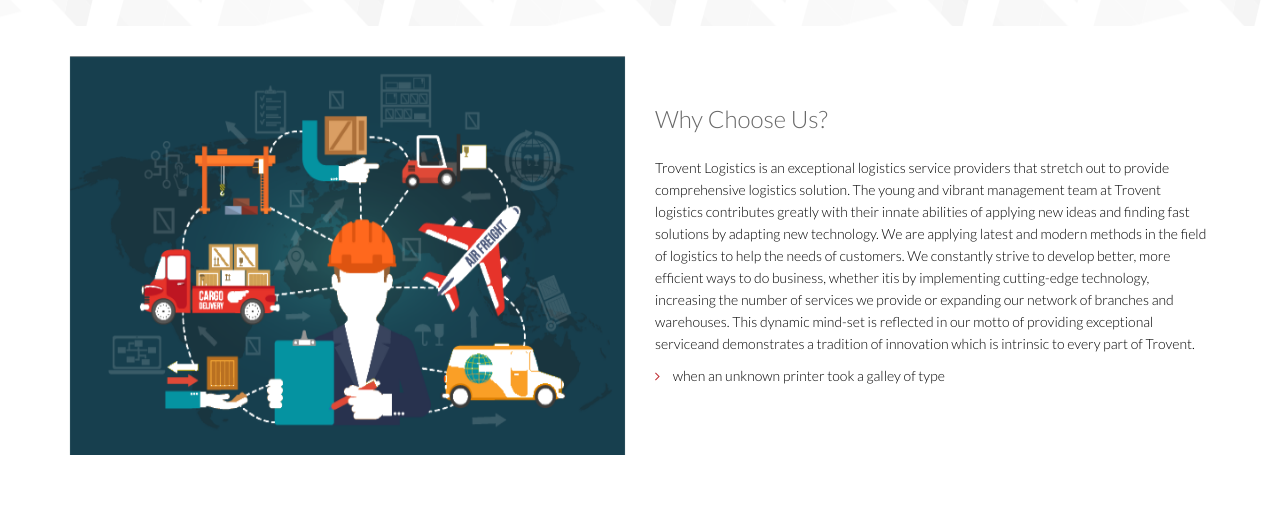
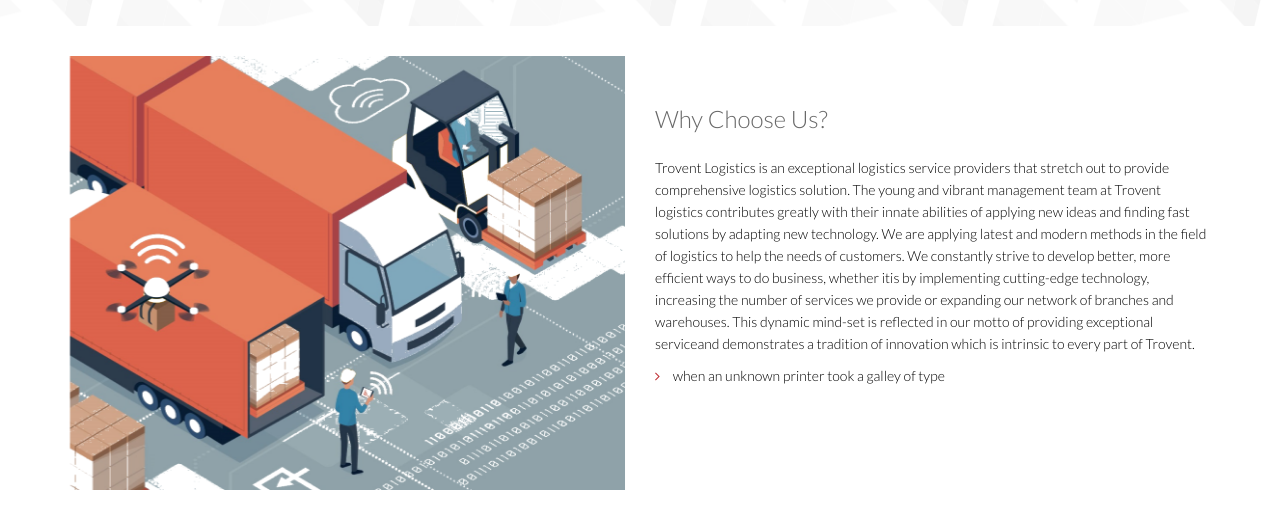
Before and after one commit to troventqkkd/websiet, a plain HTML site: page logistics.html in a window 1280 px wide. Shown: the part 254-771 px from the top of the page. Drawn offline with Linux system fonts and the light colour scheme.

Commit message:
Update logistics.html

```diff
--- a/logistics.html
+++ b/logistics.html
@@ -108,7 +108,7 @@
         <div class="container">
             <div class="row">
                 <div class="col-sm-6 wow fadeInDown" data-wow-duration="1000ms" data-wow-delay="0ms">
-                    <img src="images/venture/logibg.png" class="img-responsive" alt="">
+                    <img src="images/venture/logibg2.png" class="img-responsive" alt="">
                 </div>
                 <div class="col-sm-6 padding-top wow fadeInDown" data-wow-duration="1000ms" data-wow-delay="0ms">
                     <h2>Why Choose Us?</h2>
```
